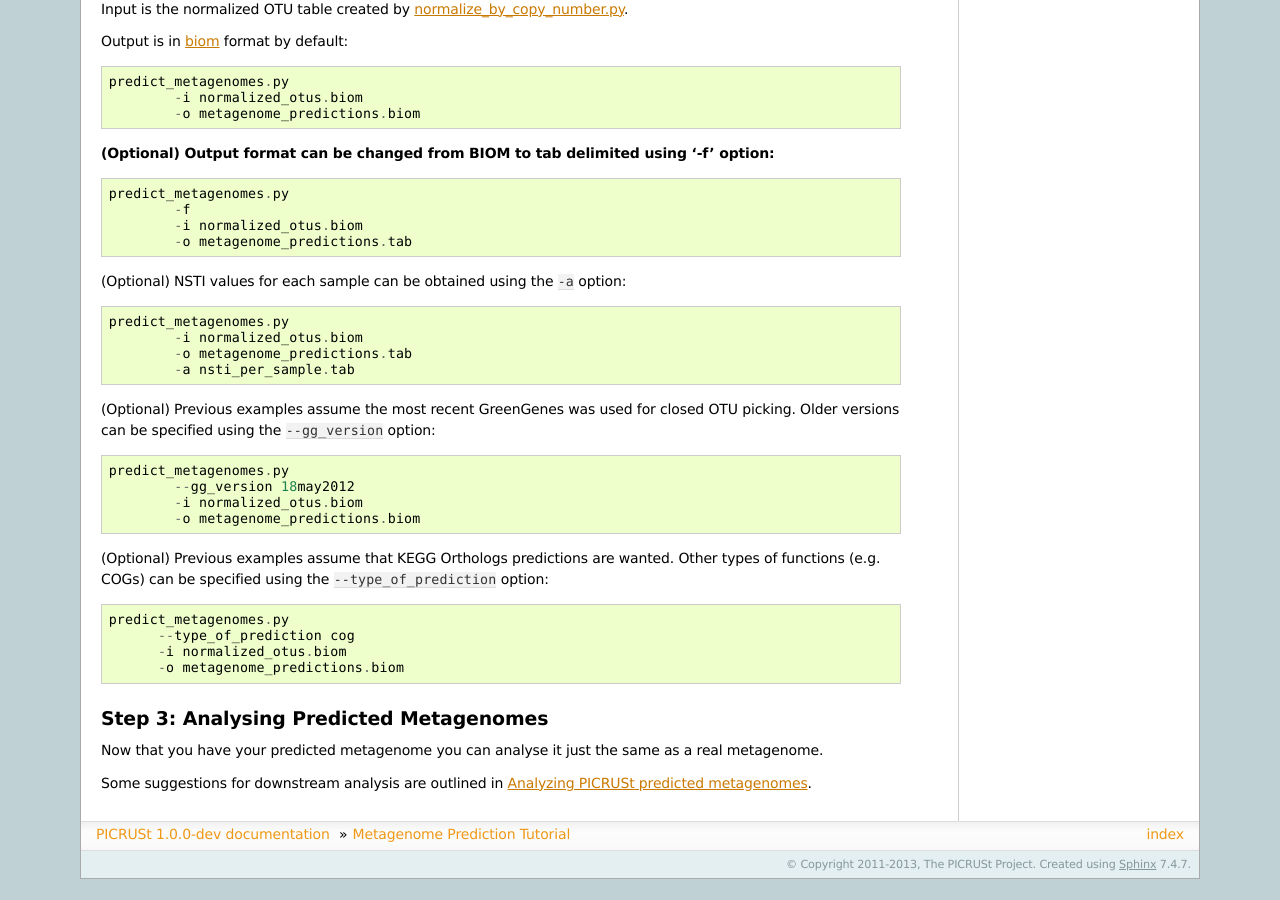
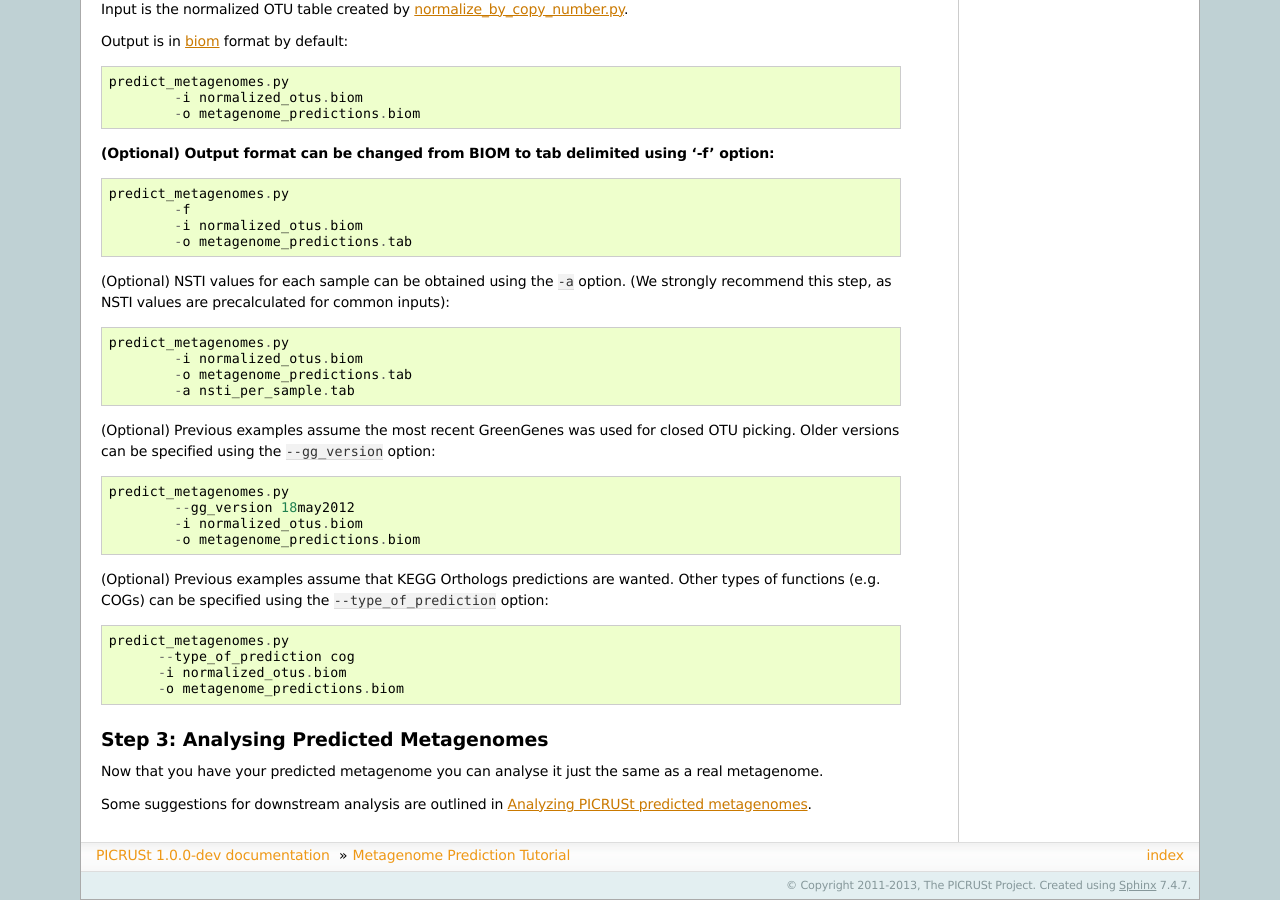
Before and after one commit to picrust/picrust, a Sphinx documentation site: the page built from doc/source/tutorials/metagenome_prediction.rst, in a window 1280 px wide and 900 px high, scrolled down 1186 px. Built offline with Sphinx 7.4.7, drawn with Linux system fonts in a browser that asks for light colours; before the commit the page ends 2065 px from its top, so only the background shows below that.

Commit message:
Add note to metagenome_prediction

```diff
--- a/doc/source/tutorials/metagenome_prediction.rst
+++ b/doc/source/tutorials/metagenome_prediction.rst
@@ -71,7 +71,7 @@ Output is in `biom`_ format by default: ::
 		-i normalized_otus.biom
 		-o metagenome_predictions.tab
 
-(Optional) NSTI values for each sample can be obtained using the ``-a`` option: ::
+(Optional) NSTI values for each sample can be obtained using the ``-a`` option. (We strongly recommend this step, as NSTI values are precalculated for common inputs): ::
 
 	predict_metagenomes.py
 		-i normalized_otus.biom
```
